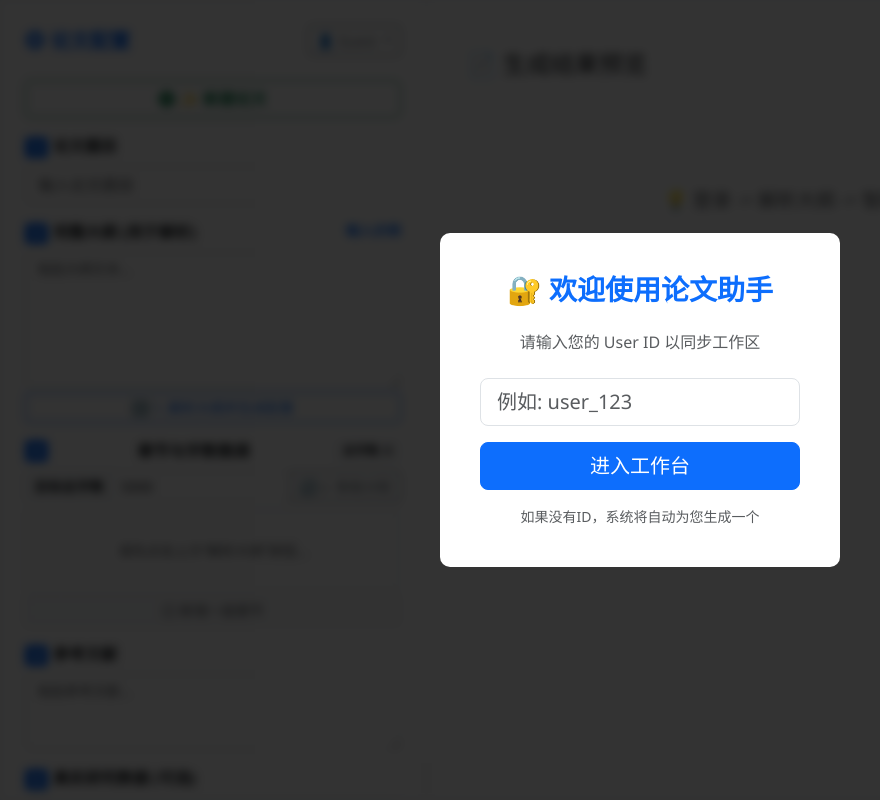
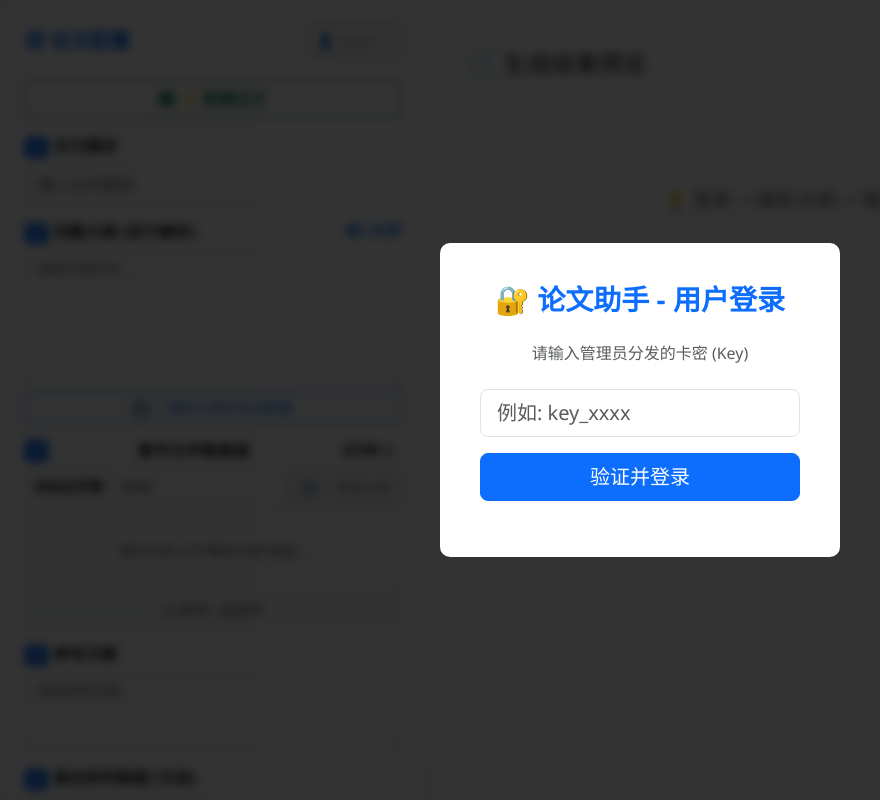
Before and after one commit to math89423-star/ArticalCreator, a Flask app: page / in a window 1280 px wide. Shown: the whole page, without its empty margins (0-880 px from the left). Run offline with Flask 3, Linux system fonts and the light colour scheme; some libraries are stand-ins or nearby versions.

Commit message:
update：新增了管理员管理页码

```diff
--- a/app.py
+++ b/app.py
@@ -1,17 +1,53 @@
 import json
+import os
+import secrets
 import matplotlib
+# 设置后端为 Agg，确保在无显示器的服务器环境下也能运行
 matplotlib.use('Agg')
-from flask import Flask, render_template, request, Response, stream_with_context, jsonify, send_file
+from flask import Flask, render_template, request, Response, stream_with_context, jsonify, send_file, session, redirect, url_for
 from utils.word import MarkdownToDocx
 from utils.prompts import PaperAutoWriter
 import threading
 from collections import defaultdict
 
 app = Flask(__name__)
+app.secret_key = "super_secret_key_for_session" # 用于管理员登录Session
 
+# ==============================================================================
+# 配置区域
+# ==============================================================================
 API_KEY = "sk-VuSl3xg7XTQUbWzs4QCeinJk70H4rhFUtrLdZlBC6hvjvs1t"
 BASE_URL = "https://tb.api.mkeai.com/v1"
 MODEL_NAME = "deepseek-v3.2"
+
+# 管理员账号配置 (建议生产环境使用更安全的方式存储)
+ADMIN_USERNAME = "admin"
+ADMIN_PASSWORD = "admin123"
+
+# 卡密存储文件
+KEYS_FILE = "valid_keys.json"
+
+# ==============================================================================
+# 数据持久化与鉴权逻辑
+# ==============================================================================
+def load_keys():
+    if not os.path.exists(KEYS_FILE):
+        return []
+    try:
+        with open(KEYS_FILE, 'r', encoding='utf-8') as f:
+            return json.load(f)
+    except:
+        return []
+
+def save_keys(keys):
+    with open(KEYS_FILE, 'w', encoding='utf-8') as f:
+        json.dump(keys, f)
+
+# 内存中缓存有效卡密，减少IO
+VALID_KEYS = set(load_keys())
+
+def is_valid_key(key):
+    return key in VALID_KEYS
 
 # --- 任务管理器 (线程安全 + 多用户隔离) ---
 class TaskManager:
@@ -31,15 +67,96 @@ class TaskManager:
 
 task_manager = TaskManager()
 
+# ==============================================================================
+# 路由逻辑
+# ==============================================================================
+
 @app.route('/')
 def index():
     return render_template('index.html')
 
+# --- 1. 用户鉴权接口 ---
+@app.route('/verify_login', methods=['POST'])
+def verify_login():
+    key = request.json.get('key', '').strip()
+    if is_valid_key(key):
+        return jsonify({"status": "success", "msg": "登录成功"})
+    else:
+        return jsonify({"status": "fail", "msg": "无效的卡密，请联系管理员获取"}), 401
+
+# --- 2. 管理员相关路由 ---
+@app.route('/admin')
+def admin_page():
+    # if not session.get('is_admin'):
+    #     return render_template('admin_login.html') # 需要新建这个简单页面或复用逻辑
+    return render_template('admin.html')
+
+@app.route('/api/admin/login', methods=['POST'])
+def admin_login():
+    data = request.json
+    if data.get('username') == ADMIN_USERNAME and data.get('password') == ADMIN_PASSWORD:
+        session['is_admin'] = True
+        return jsonify({"status": "success"})
+    return jsonify({"status": "fail", "msg": "账号或密码错误"}), 401
+
+@app.route('/api/admin/logout', methods=['POST'])
+def admin_logout():
+    session.pop('is_admin', None)
+    return jsonify({"status": "success"})
+
+@app.route('/api/admin/keys', methods=['GET'])
+def get_keys():
+    if not session.get('is_admin'): return "Unauthorized", 401
+    # 将集合转为列表返回
+    return jsonify({"keys": list(VALID_KEYS)})
+
+@app.route('/api/admin/keys', methods=['POST'])
+def add_key():
+    if not session.get('is_admin'): return "Unauthorized", 401
+    # 1. 获取前端传来的自定义卡密
+    data = request.json or {}
+    custom_key = data.get('key', '').strip()
+    new_key = ""
+    # 2. 判断逻辑
+    if custom_key:
+        # 如果管理员输入了卡密，先检查是否已存在
+        if custom_key in VALID_KEYS:
+            return jsonify({"status": "fail", "msg": f"卡密 '{custom_key}' 已存在，请勿重复添加"}), 400
+        new_key = custom_key
+    else:
+        # 如果管理员留空，则自动生成随机卡密 (保留原有逻辑作为备用)
+        new_key = "key_" + secrets.token_hex(4)
+        # 极小概率重复检查
+        if new_key in VALID_KEYS:
+             new_key = "key_" + secrets.token_hex(4)
+    # 3. 保存
+    VALID_KEYS.add(new_key)
+    save_keys(list(VALID_KEYS))
+    return jsonify({"status": "success", "key": new_key})
+
+@app.route('/api/admin/keys', methods=['DELETE'])
+def delete_key():
+    if not session.get('is_admin'): return "Unauthorized", 401
+    key_to_delete = request.json.get('key')
+    if key_to_delete in VALID_KEYS:
+        VALID_KEYS.remove(key_to_delete)
+        save_keys(list(VALID_KEYS))
+    return jsonify({"status": "success"})
+
+# --- 3. 业务功能路由 (增加鉴权拦截) ---
+
+def check_auth():
+    """辅助函数：检查请求头中的卡密是否有效"""
+    user_id = request.headers.get('X-User-ID')
+    if not user_id or user_id not in VALID_KEYS:
+        return False
+    return True
+
 @app.route('/control', methods=['POST'])
 def control_task():
+    if not check_auth(): return jsonify({"error": "无效的卡密"}), 401
+
     user_id = request.headers.get('X-User-ID')
-    if not user_id: return jsonify({"error": "Unauthorized"}), 401
-
     data = request.json
     task_id = data.get('task_id')
     action = data.get('action')
@@ -55,26 +172,29 @@ def control_task():
 
 @app.route('/export_docx', methods=['POST'])
 def export_docx():
-    # 导出接口可以放宽鉴权，只要内容有效即可
+    # 导出可适度放宽，或者也加上鉴权
+    if not check_auth(): return jsonify({"error": "无效的卡密"}), 401
+
     data = request.json
     try:
         file_stream = MarkdownToDocx.convert(data.get('content', ''))
         return send_file(file_stream, as_attachment=True, download_name='thesis.docx')
     except Exception as e:
+        import traceback
+        traceback.print_exc()
         return jsonify({"error": str(e)}), 500
 
 @app.route('/generate', methods=['POST'])
 def generate():
+    # 【核心安全拦截】
+    if not check_auth(): return "Unauthorized: Invalid Key", 401
+
     user_id = request.headers.get('X-User-ID')
-    if not user_id: return "Unauthorized", 401
-
     raw_chapters = request.form.get('chapter_data')
     title = request.form.get('title')
     references = request.form.get('references')
     custom_data = request.form.get('custom_data', '')
     task_id = request.form.get('task_id')
-
-    # 【新增】获取上下文
     initial_context = request.form.get('initial_context', '')
 
     task_manager.set_status(user_id, task_id, 'running')
@@ -93,11 +213,17 @@ def generate():
                 references,
                 custom_data,
                 check_status_func,
-                initial_context  # 【传递参数】
+                initial_context
             )
         ),
         content_type='text/event-stream'
     )
 
 if __name__ == '__main__':
+    # 初始化一个默认 key 方便调试，如果文件不存在
+    if not os.path.exists(KEYS_FILE):
+        VALID_KEYS.add("test_vip_888")
+        save_keys(list(VALID_KEYS))
+        print("初始化默认卡密: test_vip_888")
+
     app.run(debug=True, host="0.0.0.0", port=8001, threaded=True)
--- a/templates/index.html
+++ b/templates/index.html
@@ -114,11 +114,13 @@
 
 <div id="loginOverlay">
     <div class="login-box">
-        <h3 class="mb-4 fw-bold text-primary">🔐 欢迎使用论文助手</h3>
-        <p class="text-muted mb-4">请输入您的 User ID 以同步工作区</p>
-        <input type="text" id="userIdInput" class="form-control form-control-lg mb-3" placeholder="例如: user_123">
-        <button class="btn btn-primary w-100 btn-lg" onclick="handleLogin()">进入工作台</button>
-        <div class="mt-3 text-muted small">如果没有ID，系统将自动为您生成一个</div>
+        <h3 class="mb-4 fw-bold text-primary">🔐 论文助手 - 用户登录</h3>
+        <p class="text-muted mb-4">请输入管理员分发的卡密 (Key)</p>
+        <input type="text" id="userIdInput" class="form-control form-control-lg mb-3" placeholder="例如: key_xxxx">
+        <button class="btn btn-primary w-100 btn-lg" id="loginBtn" onclick="handleLogin()">验证并登录</button>
+        <div class="mt-3 text-muted small">
+            <span id="loginMsg"></span>
+        </div>
     </div>
 </div>
 
@@ -241,22 +243,75 @@
     let isPaused = false;
 
     // --- 用户系统 ---
-    window.onload = function() {
+    window.onload = async function() {
         const storedUser = localStorage.getItem('paper_active_user');
         if (storedUser) {
-            currentUserId = storedUser;
-            initWorkspace();
+            // 每次刷新页面时，静默验证一下本地存储的 Key 是否仍然有效
+            // 如果被管理员封禁了，需要踢出
+            try {
+                const res = await fetch('/verify_login', {
+                    method: 'POST',
+                    headers: {'Content-Type': 'application/json'},
+                    body: JSON.stringify({ key: storedUser })
+                });
+                if (res.ok) {
+                    currentUserId = storedUser;
+                    initWorkspace();
+                } else {
+                    logout(); // Key 失效，强制登出
+                }
+            } catch(e) {
+                // 网络错误等，暂时允许进入或显示错误
+                console.error("Auth check failed", e);
+            }
         } else {
             document.getElementById('loginOverlay').style.display = 'flex';
         }
     };
 
-    function handleLogin() {
+    async function handleLogin() {
         const inputId = document.getElementById('userIdInput').value.trim();
-        currentUserId = inputId || ('user_' + generateUUID().substring(0, 8));
-        if(!inputId) alert("已为您生成新ID: " + currentUserId);
-        localStorage.setItem('paper_active_user', currentUserId);
-        initWorkspace();
+        const msgSpan = document.getElementById('loginMsg');
+        const btn = document.getElementById('loginBtn');
+
+        if (!inputId) {
+            msgSpan.innerText = "请输入卡密";
+            msgSpan.className = "text-danger";
+            return;
+        }
+
+        btn.disabled = true;
+        btn.innerText = "验证中...";
+
+        try {
+            const res = await fetch('/verify_login', {
+                method: 'POST',
+                headers: {'Content-Type': 'application/json'},
+                body: JSON.stringify({ key: inputId })
+            });
+
+            const data = await res.json();
+
+            if (res.ok) {
+                currentUserId = inputId;
+                localStorage.setItem('paper_active_user', currentUserId);
+                msgSpan.innerText = "登录成功！";
+                msgSpan.className = "text-success";
+                setTimeout(() => {
+                    initWorkspace();
+                }, 500);
+            } else {
+                msgSpan.innerText = data.msg || "登录失败";
+                msgSpan.className = "text-danger";
+                btn.disabled = false;
+                btn.innerText = "验证并登录";
+            }
+        } catch (e) {
+            msgSpan.innerText = "网络请求错误";
+            msgSpan.className = "text-danger";
+            btn.disabled = false;
+            btn.innerText = "验证并登录";
+        }
     }
 
     function initWorkspace() {
--- /dev/null
+++ b/valid_keys.json
@@ -0,0 +1 @@
+["lhy"]
```
Also changed, not shown: templates/admin.html (added, +169 -0 lines).
